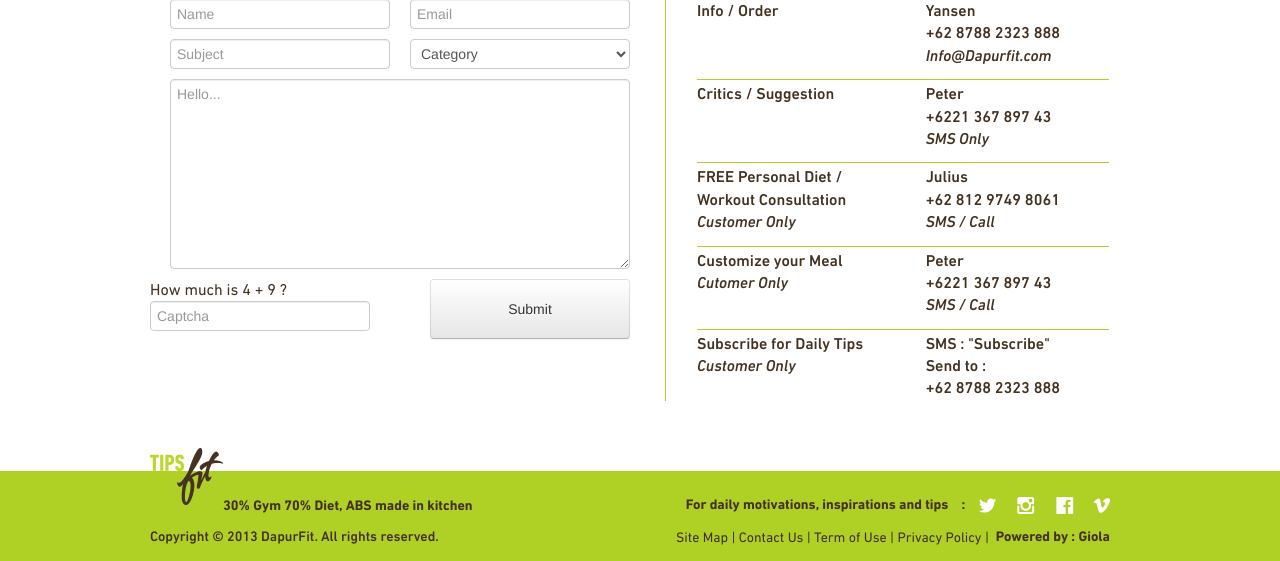
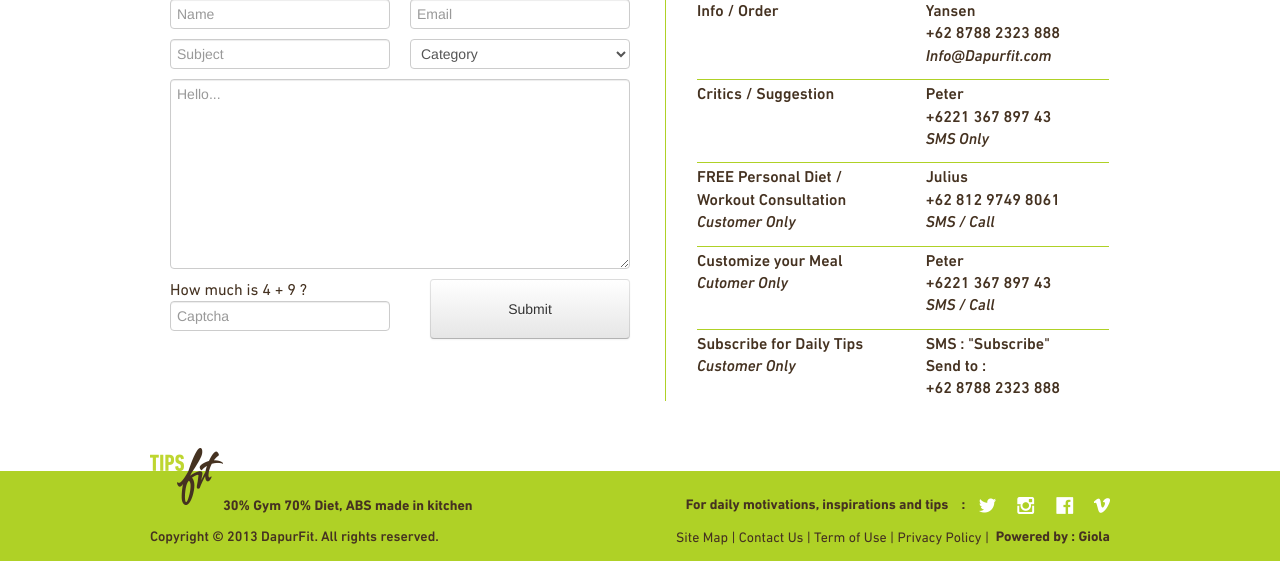
Before and after one commit to shanmarkus/DapurFit, a CodeIgniter app: page /dapurfit/index.php/contact_us/index in a window 1280 px wide. Shown: the part 376-937 px from the top of the page. Run offline with CodeIgniter, Linux system fonts and the light colour scheme.

Commit message:
remove row on contact-us-> capcha row

```diff
--- a/application/views/contact_us.php
+++ b/application/views/contact_us.php
@@ -49,7 +49,7 @@
                 </div><!-- close row -->
                 <div class="row">
                   <div class="span3">
-                    <div class="row captchaBox">
+                    <div class="captchaBox">
                       <p class="font-normal-r">How much is 4 + 9 ?</p>
                       <input type="text" placeholder="Captcha">
                     </div>
```
